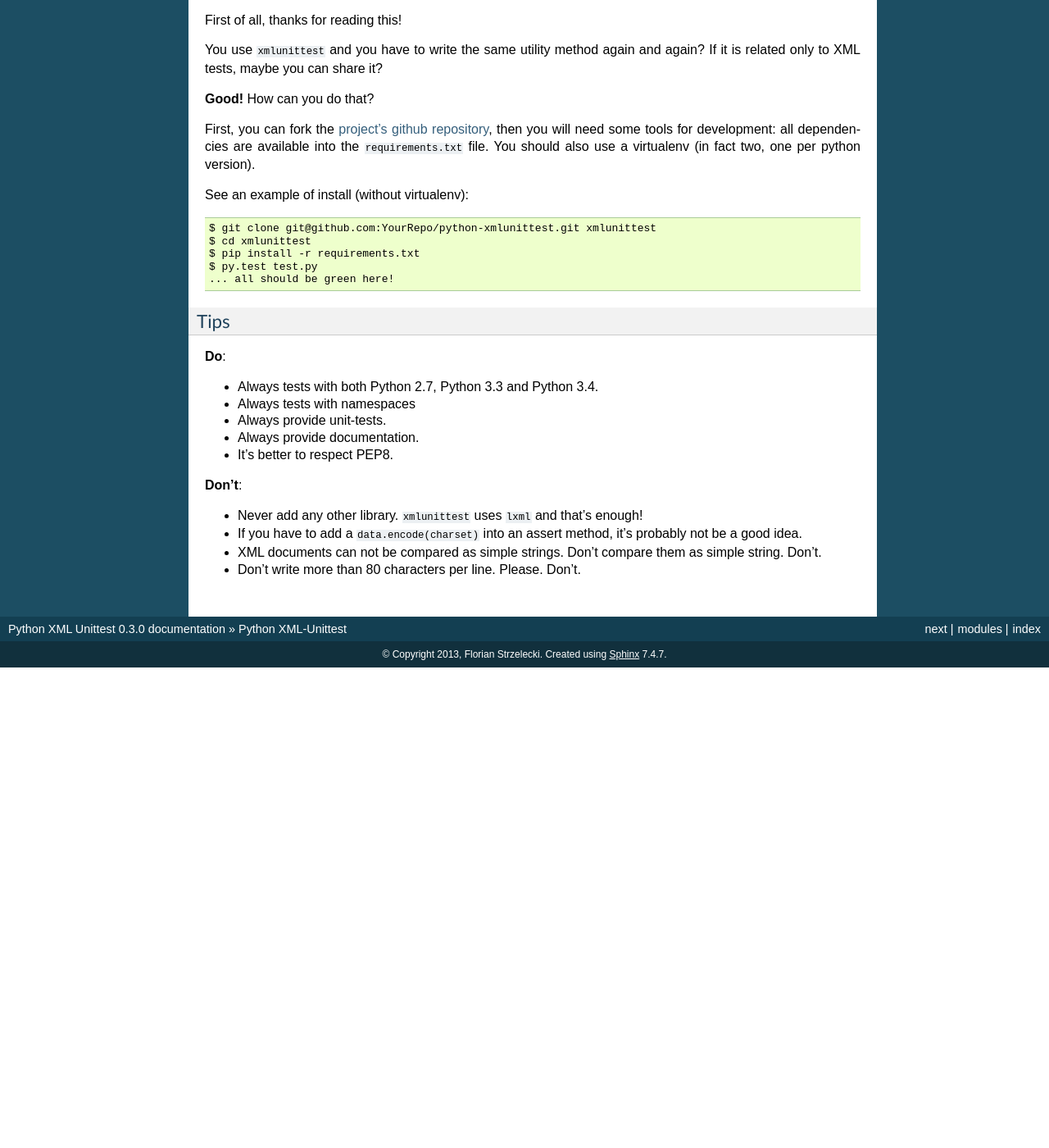
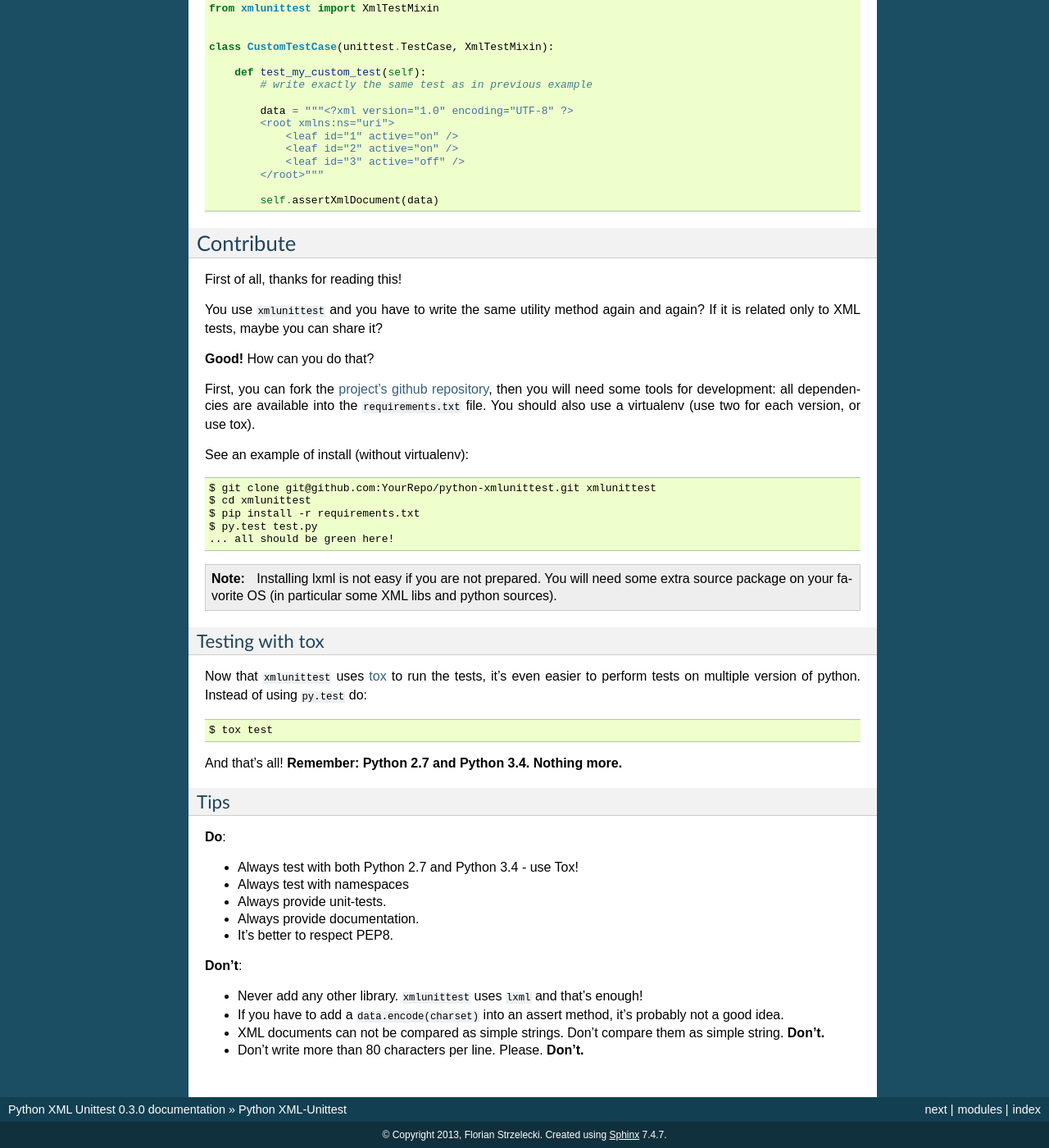
Before and after one commit to Exirel/python-xmlunittest, a Sphinx documentation site: the page built from doc/index.rst, in a window 1280 px wide and 1400 px high, scrolled down 2185 px. Shown: the whole window at 82% size. Built offline with Sphinx 7.4.7, drawn with Linux system fonts in a browser that asks for light colours; before the commit the page ends 2999 px from its top, so only the background shows below that; some of the changed text lies outside the part shown.

Commit message:
Housekeeping & version management
Thanks to an external contribution I update this project. Good!
So now `xmlunittest` will be tested with `tox`, and still support Python 2.7 and 3.4.
However, no support for older version of Python (no 2.6, no 3.3, etc.).
Also, Python 2.7 works fine with lxml 2.3.x, but not Python 3.4. So, technically, it "works" with lxml 2.3.x, but to play safe, I prefer to say "only lxml 3.x and above".

Ah, and thanks to @metamatik I now use the gender-neutral "their/them" in the documentation - I hope I didn't miss one!

And version 0.3.1, too.

```diff
--- a/doc/index.rst
+++ b/doc/index.rst
@@ -42,9 +42,8 @@
 
 Python ``xmlunittest`` has been tested with:
 
-* ``lxml`` version 3.4.0
+* ``lxml`` version 3.0 and 3.4.
 * Python 2.7.6
-* Python 3.3.0
 * Python 3.4.0
 
 Be aware: as a lot of string manipulation is involved, a lot of issues can
@@ -55,6 +54,27 @@
 
    Python 2.7.6 support is maintained for now, but it will be eventually
    dropped. It's never too late to switch to Python 3!
+
+LXML version 2.x or 3.x?
+------------------------
+
+When dealing with version number, it appears that ``xmlunittest`` works with:
+
+* Python 2.7 and lxml 2.3.5 and above.
+* Pytonn 3.4 and lmxl 3.0 and above.
+
+.. warning::
+
+   No, ``xmlunittest`` **does not work** with Python 3 and an older version of
+   lxml < 3.0. Also, note that this package is only tested with lxml >= 3.0.
+   It works, but without warranty.
+
+Why not Python 3.3?
+-------------------
+
+This package works with Python 2.7, but it's only because we are lucky enough.
+This is a small project, and it does not aim to support more than one major
+version of python. The latest, the better!
 
 
 How to
@@ -134,8 +154,8 @@
 
 First, you can fork the `project's github repository`__, then you will need
 some tools for development: all dependencies are available into the
-``requirements.txt`` file. You should also use a virtualenv (in fact two, one
-per python version).
+``requirements.txt`` file. You should also use a virtualenv (use two for each
+version, or use tox).
 
 See an example of install (without virtualenv)::
 
@@ -147,13 +167,32 @@
 
 .. __: https://github.com/Exirel/python-xmlunittest
 
+.. note::
+
+   Installing lxml is not easy if you are not prepared. You will need some
+   extra source package on your favorite OS (in particular some XML libs and
+   python sources).
+
+
+Testing with tox
+----------------
+
+Now that ``xmlunittest`` uses `tox`__ to run the tests, it's even easier to
+perform tests on multiple version of python. Instead of using ``py.test`` do::
+
+   $ tox test
+
+And that's all! **Remember: Python 2.7 and Python 3.4. Nothing more.**
+
+.. __: https://tox.readthedocs.org/en/latest/
+
 Tips
 ----
 
 **Do**:
 
-* Always tests with both Python 2.7, Python 3.3 and Python 3.4.
-* Always tests with namespaces
+* Always test with both Python 2.7 and Python 3.4 - use Tox!
+* Always test with namespaces
 * Always provide unit-tests.
 * Always provide documentation.
 * It's better to respect PEP8.
@@ -162,7 +201,7 @@
 
 * Never add any other library. ``xmlunittest`` uses ``lxml`` and that's enough!
 * If you have to add a ``data.encode(charset)`` into an assert method, it's
-  probably not be a good idea.
+  probably not a good idea.
 * XML documents can not be compared as simple strings. Don't compare them
-  as simple string. Don't.
-* Don't write more than 80 characters per line. Please. Don't.
+  as simple string. **Don't.**
+* Don't write more than 80 characters per line. Please. **Don't.**
--- a/requirements.txt
+++ b/requirements.txt
@@ -1,3 +1,5 @@
 pytest>=2.0.3
 pytest-cov>=1.8.1
 lxml>=2.3,<3.4.0
+tox>=1.8.1
+sphinx>=1.2.3
--- a/setup.py
+++ b/setup.py
@@ -8,7 +8,6 @@
 - Source: https://github.com/Exirel/python-xmlunittest
 
 """
-
 import codecs
 import os
 
@@ -25,7 +24,6 @@
     'Intended Audience :: Developers',
     'License :: OSI Approved :: MIT License',
     'Programming Language :: Python :: 2.7',
-    'Programming Language :: Python :: 3.3',
     'Programming Language :: Python :: 3.4',
     'Topic :: Software Development :: Libraries :: Python Modules',
     'Topic :: Software Development :: Testing',
```
Also changed, not shown: other parts of doc/index.rst (+1 -1 lines), README.rst (+1 -11 lines), doc/xmlunittest.rst (+7 -7 lines), xmlunittest.py (+9 -14 lines), 1 other file.
